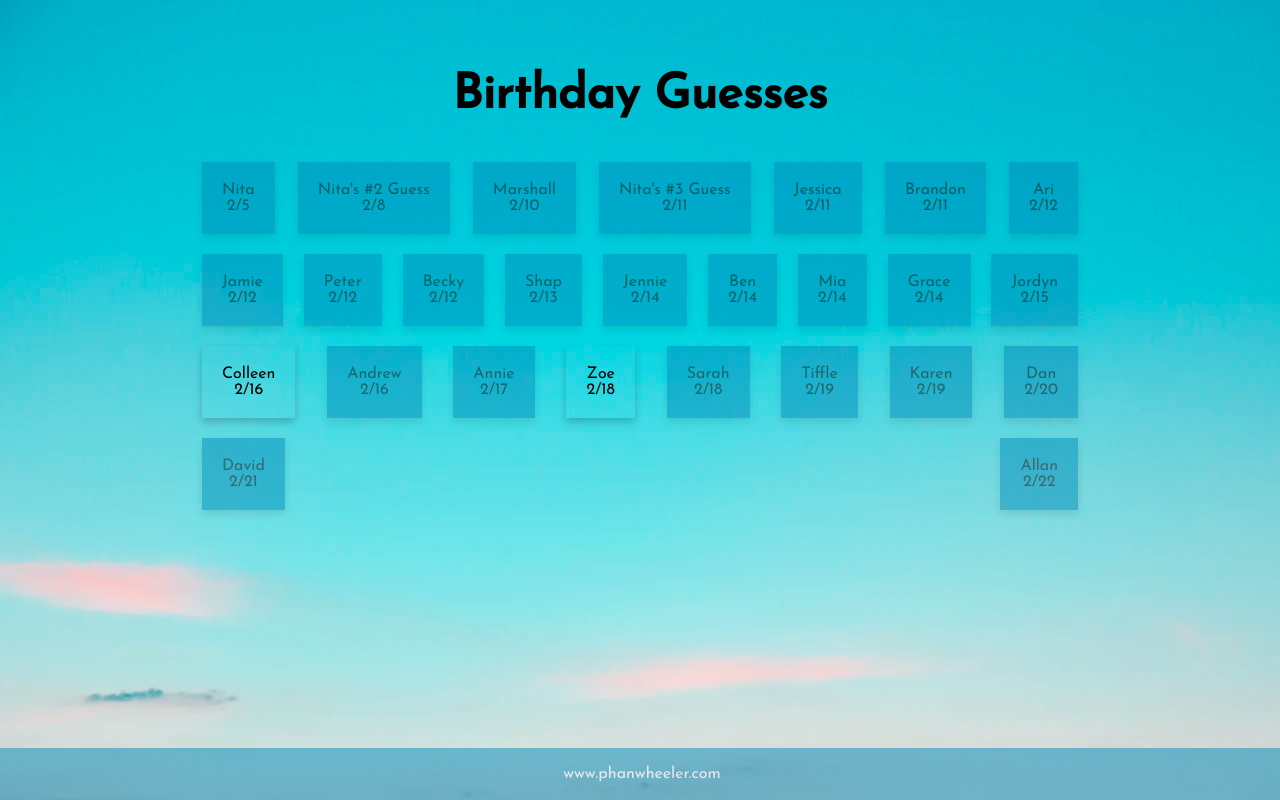
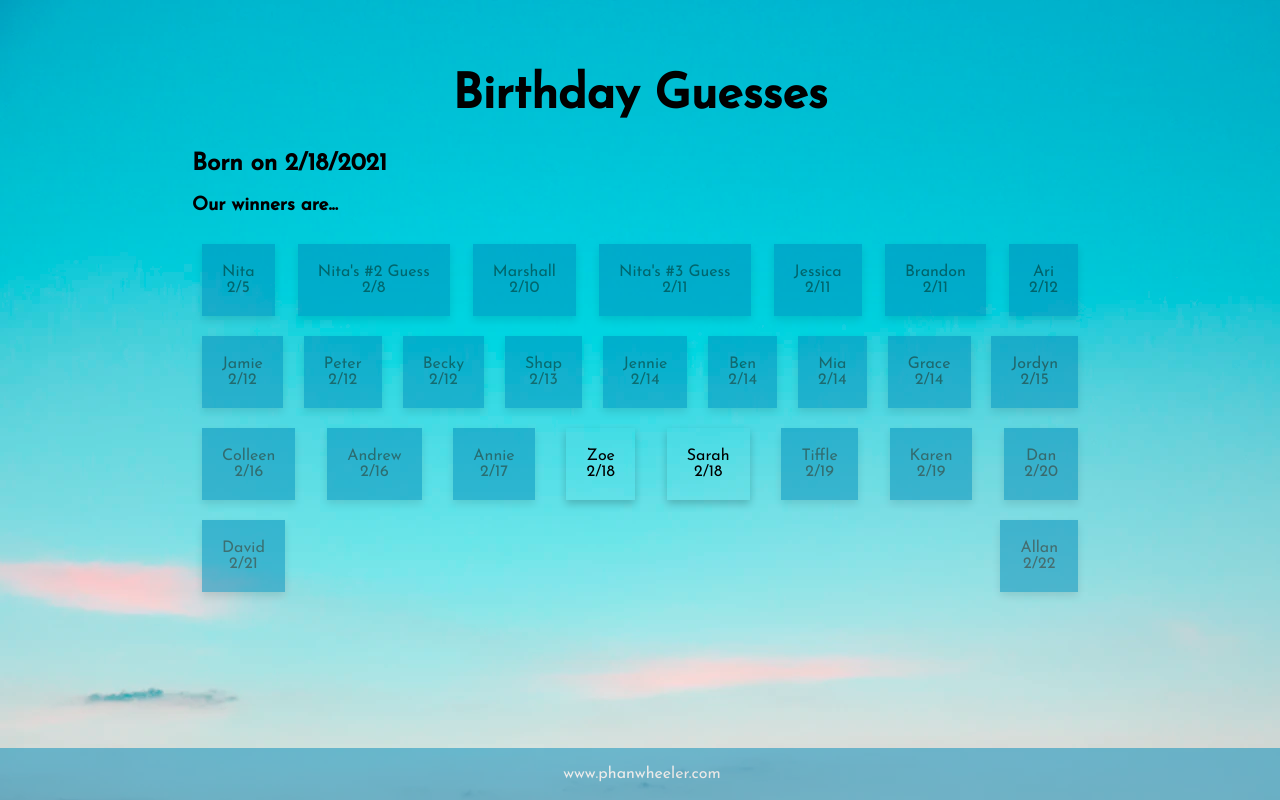
Before and after one commit to beckyphan/bpw-frontend, a React (Create React App) app: page /#/birthday in a window 1280 px wide. Built offline with nearby package versions, Linux system fonts and the light colour scheme.

Commit message:
update winners/guesses page

```diff
--- a/src/components/Birthday.js
+++ b/src/components/Birthday.js
@@ -12,7 +12,7 @@ class Birthday extends React.Component {
         {status: "out", name: "Allan", month: 2, day: 22},
         {status: "out", name: "Annie", month: 2, day: 17},
         {status: "out", name: "Andrew", month: 2, day: 16},
-        {status: "out", name: "Sarah", month: 2, day: 18},
+        {status: "in", name: "Sarah", month: 2, day: 18},
         {status: "out", name: "Dan", month: 2, day: 20},
         {status: "out", name: "Grace", month: 2, day: 14},
         {status: "out", name: "Mia", month: 2, day: 14},
@@ -28,7 +28,7 @@ class Birthday extends React.Component {
         {status: "out", name: "Jennie", month: 2, day: 14},
         {status: "out", name: "Ari", month: 2, day: 12},
         {status: "in", name: "Zoe", month: 2, day: 18},
-        {status: "in", name: "Colleen", month: 2, day: 16},
+        {status: "out", name: "Colleen", month: 2, day: 16},
         {status: "out", name: "Karen", month: 2, day: 19},
         {status: "out", name: "Nita's #2 Guess", month: 2, day: 8},
         {status: "out", name: "Nita's #3 Guess", month: 2, day: 11},
@@ -41,6 +41,8 @@ class Birthday extends React.Component {
       <div className="BdayContainer">
         <NavBar />
         <h1>Birthday Guesses</h1>
+        <h2>Born on 2/18/2021</h2>
+        <h3>Our winners are...</h3>
         <div className="Guesses">
           {sortedGuesses.map((guess, i) => <Guess key={i} name={guess.name} month={guess.month} day={guess.day} status={guess.status}/> )}
         </div>
```
